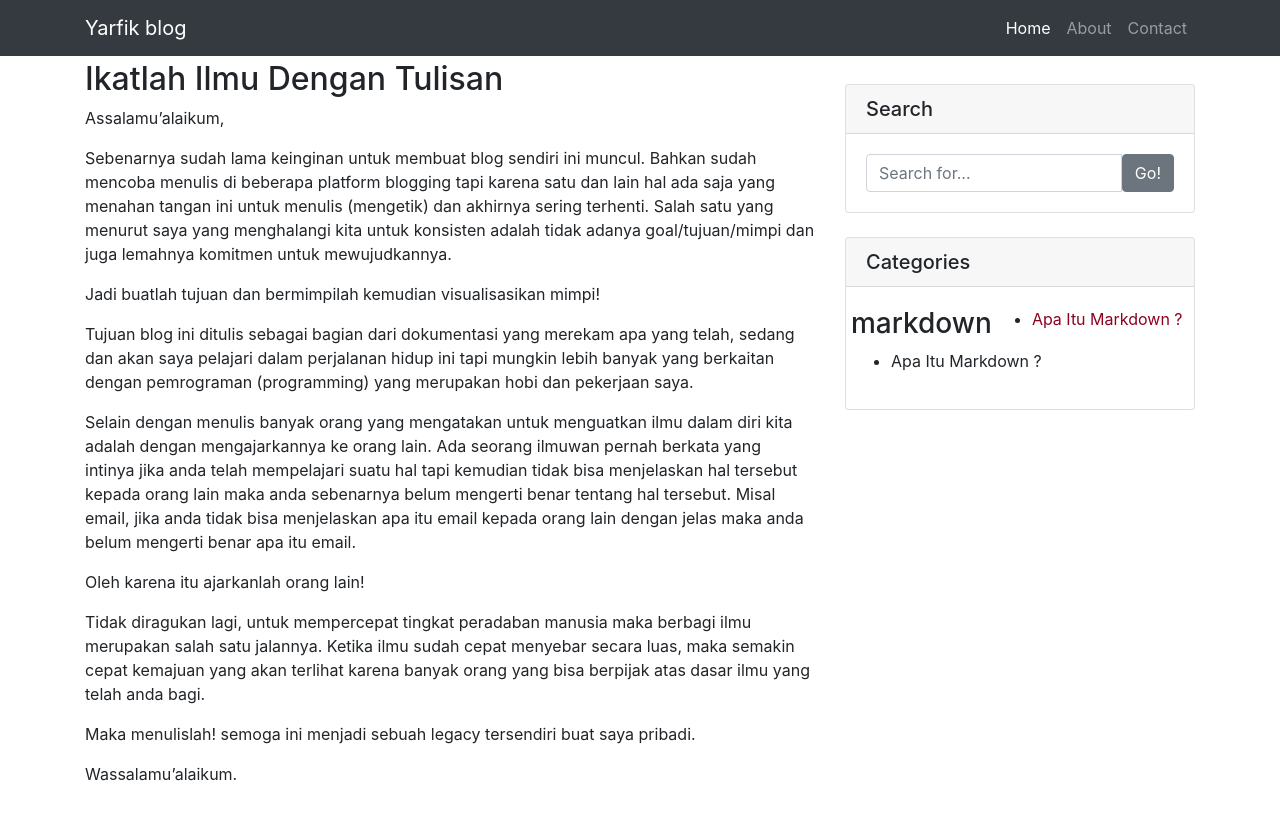
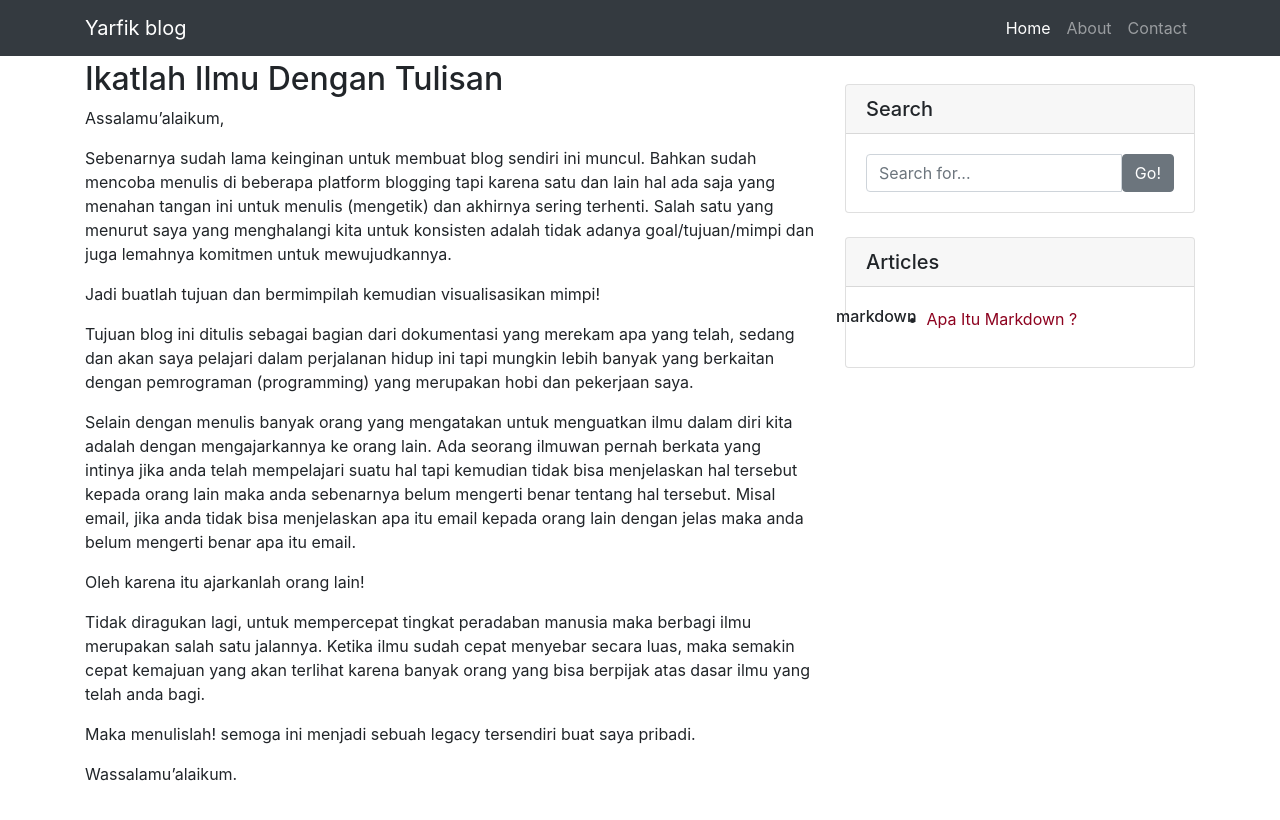
Before and after one commit to yarfik/yarfik.github.io, a Jekyll site: the page built from index.md, in a window 1280 px wide. Shown: the top 820 px of the page. Built offline with Jekyll 4.4.1, drawn with Linux system fonts in a browser that asks for light colours.

Commit message:
edit sidepanel

```diff
--- a/_includes/category_list.html
+++ b/_includes/category_list.html
@@ -1,22 +1,19 @@
           <!-- Categories Widget -->
           <div class="card my-4">
-            <h5 class="card-header">Categories</h5>
+            <h5 class="card-header">Articles</h5>
             <div class="card-body">
               <div class="row">
                 {% for category in site.categories %}
-                  <h3>{{ category[0] }}</h3>
+                  <div class="row">
+                    <h6>{{ category[0] }}</h6>
+                  </div>
+                  <div class="row">
                     <ul>
                       {% for post in category[1] %}
                         <li><a href="{{ post.url }}">{{ post.title }}</a></li>
                       {% endfor %}
                     </ul>
-                {% endfor %}
                   </div>
-              <div class="row">
-                {% for post in site.posts %}
-                <ul>
-                  <li>{{ post.title }}</li>
-                </ul>
                 {% endfor %}
               </div>
             </div>
```
Lines whose indentation alone changed are shown as unchanged.
